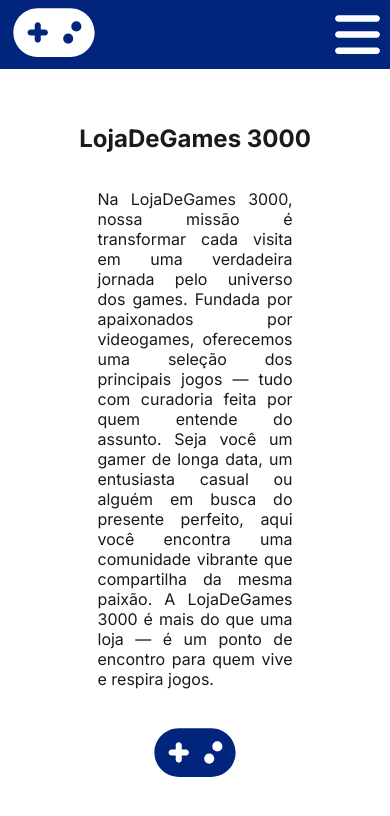
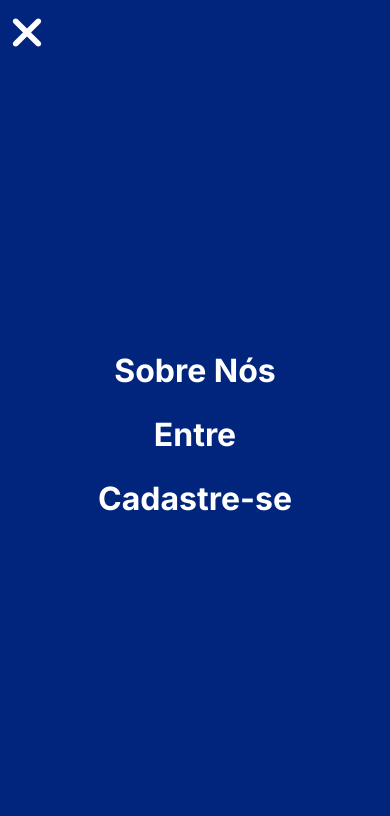
Before and after one commit to folonidaniel/TrabalhoWeb, a React (Create React App) app in the folder app/: page /about-us in a window 390 px wide. Both pictures are taken after a click on the picture 357 px from the left and 34 px from the top of the page. Shown: the top 816 px of the page. Built offline with nearby package versions, Linux system fonts and the light colour scheme.

Commit message:
feat: add Sidebar functionality for mobile pages

```diff
--- a/app/src/components/Navbar.js
+++ b/app/src/components/Navbar.js
@@ -1,13 +1,16 @@
 import styles from '../styles/Navbar.module.css'
+import { useState } from "react"
 
-export default function Navbar() {
+
+export default function Navbar(props) {
+  const [showSidebar, setShowSidebar] = useState(false)
   const loggedUser = sessionStorage.getItem("loggedUser")
 
   return (
     <>
       <nav id={styles["navbar"]}>
         <a href="/" className={styles.logoContainer}>
-          <img id={styles["logo-icon"]} src="/icons/gamepad-solid.svg" alt="Logo"/>
+          <img id={styles["logo-icon"]} src="/icons/gamepad-solid.svg" alt="Logo" />
         </a>
         <a href="/about-us" className={styles["nav-right-items"]}>
           Sobre Nós
@@ -17,7 +20,6 @@ export default function Navbar() {
           <>
             <a href="/login" className={styles["nav-right-items"]}>Entre</a>
             <a href="/register" className={styles["nav-right-items"]}>Cadastre-se</a>
-            <img id={styles["menu-icon"]} src="/icons/bars-solid.svg" alt="Menu" />
           </>
         ) : (
           <>
@@ -25,11 +27,37 @@ export default function Navbar() {
               Minha Conta
             </a>
             <a href="/cart">
-              <img id={styles["cart-icon"]} className={styles["nav-right-items"]} src="/icons/cart-shopping-solid.svg" alt="Carrinho"/>
+              <img id={styles["cart-icon"]} className={styles["nav-right-items"]} src="/icons/cart-shopping-solid.svg" alt="Carrinho" />
             </a>
           </>
         )}
+        <img onClick={() => setShowSidebar(!showSidebar)} id={styles["menu-icon"]} src="/icons/bars-solid.svg" alt="Menu" />
       </nav>
+      {showSidebar ? (
+        <div className={styles.sidebar}>
+          <img id={styles["closeButton"]} className={styles.sidebarIcons} src="/icons/xmark-solid.svg" onClick={() => setShowSidebar(!showSidebar)} />
+          <a href="/about-us" className={styles.sidebarItems}>
+            Sobre Nós
+          </a>
+          {loggedUser === null ? (
+            <>
+              <a href="/login" className={styles.sidebarItems}>Entre</a>
+              <a href="/register" className={styles.sidebarItems}>Cadastre-se</a>
+            </>
+          ) : (
+            <>
+              <a href="/my-account" className={styles.sidebarItems}>
+                Minha Conta
+              </a>
+              <a href="/cart">
+                <img style={{marginTop: "25px"}} id={styles["cart-icon"]} className={styles.sidebarIcons} src="/icons/cart-shopping-solid.svg" alt="Carrinho" />
+              </a>
+            </>
+          )}
+        </div>
+      ) : (
+        <></>
+      )}
     </>
   );
 }
--- a/app/src/styles/AboutUs.module.css
+++ b/app/src/styles/AboutUs.module.css
@@ -16,3 +16,9 @@
     width: 108px;
     height: 65px;
 }
+
+@media only screen and (max-width: 600px) {
+    .p {
+        max-width: 80%;
+    }
+}
--- a/app/src/styles/Login.module.css
+++ b/app/src/styles/Login.module.css
@@ -7,6 +7,7 @@
     display: flex;
     flex-direction: column;
     align-items: center;
+    justify-content: center;
     background-color: #01257d;
 }
 
--- a/app/src/styles/Main.module.css
+++ b/app/src/styles/Main.module.css
@@ -2,10 +2,18 @@
 
 
 html {
+    margin: 0px;
+    padding: 0px;
     height: 100%;
+    width: 100%;
+    overflow: hidden;
 }
+
 body {
-    margin: 0%;
+    margin: 0px;
+    padding: 0px;
+    height: 100%;
+    width: 100%;
     font-family: Inter;
     color: #1A1A1A;
     max-width: 100%;
--- a/app/src/styles/Navbar.module.css
+++ b/app/src/styles/Navbar.module.css
@@ -40,6 +40,63 @@
     margin-right: 10px;
 }
 
+@keyframes showSidebar {
+  from {width: 5vw;}
+  to {width: 100vw;}
+}
+
+@keyframes showText {
+   from {opacity: 0%;}
+   to {opacity: 100%;}
+}
+
+.sidebar {
+    position: absolute;
+    z-index: 1;
+    top: 0px;
+    right: 0px;
+    width: 100vw;
+    height: 100vh;
+    display: flex;
+    flex-direction: column;
+    align-items: center;
+    justify-content: center;
+    background-color: #01257D;
+    animation-name: showSidebar;
+    animation-duration: 0.7s;
+}
+
+.sidebarItems {
+    opacity: 0%;
+    animation-name: showText;
+    animation-duration: 0.5s;
+    animation-delay: 0.5s;
+    animation-fill-mode: forwards;
+    color: white;
+    font-size: xx-large;
+    font-weight: bold;
+    margin-top: 25px;
+    text-decoration: none;
+}
+
+.sidebarIcons {
+    opacity: 0%;
+    animation-name: showText;
+    animation-duration: 0.5s;
+    animation-delay: 0.7s;
+    animation-fill-mode: forwards;
+    color: white;
+}
+
+#closeButton {
+   width: 33.5px;
+   height: 45px;
+   position: absolute;
+   top: 10px;
+   left: 10px;
+   cursor: pointer;
+}
+
 @media only screen and (max-width: 600px) {
     .nav-right-items {
         display: none;
```
Also changed, not shown: app/public/icons/xmark-solid.svg (added).
